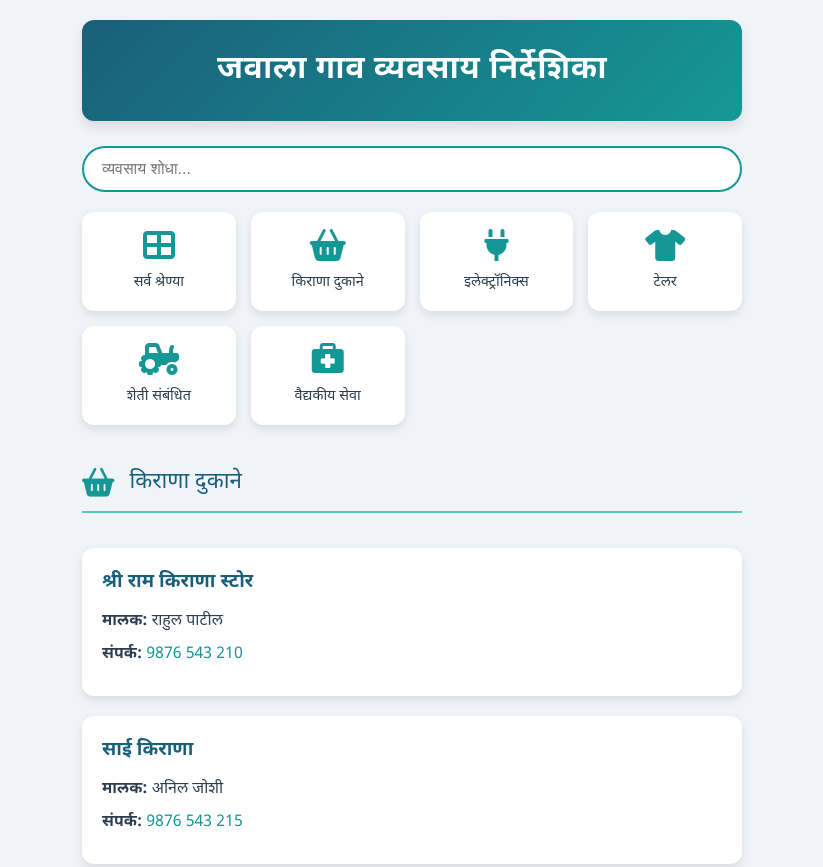
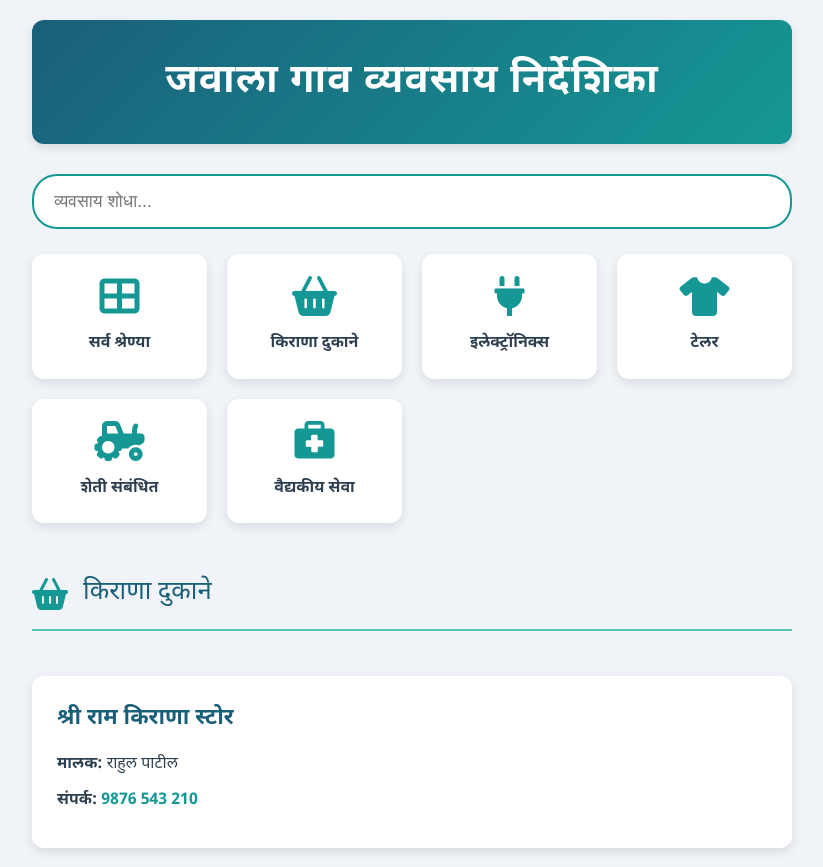
Before and after one commit to Incident-Tracker-Pro/Jawala-Village-Phone-Directory-Website, a plain HTML site: page index.html in a window 1280 px wide. Shown: the top 867 px of the page, without its empty margins (228-1051 px from the left). Drawn offline with Linux system fonts and the light colour scheme.

Commit message:
Update styles.css

```diff
--- a/styles.css
+++ b/styles.css
@@ -5,6 +5,8 @@
     --text-color: #2c3e50;
     --card-background: #ffffff;
     --accent-color: #57c5b6;
+    --border-radius: 12px;
+    --box-shadow: 0 4px 10px rgba(0,0,0,0.1);
 }
 
 * {
@@ -22,7 +24,7 @@ body {
 
 .container {
     width: 100%;
-    max-width: 700px;
+    max-width: 800px;
     margin: 0 auto;
     padding: 20px;
 }
@@ -31,31 +33,31 @@ header {
     background: linear-gradient(135deg, var(--primary-color), var(--secondary-color));
     color: white;
     text-align: center;
-    padding: 25px;
-    border-radius: 12px;
-    margin-bottom: 25px;
-    box-shadow: 0 6px 12px rgba(0,0,0,0.1);
+    padding: 30px;
+    border-radius: var(--border-radius);
+    margin-bottom: 30px;
+    box-shadow: var(--box-shadow);
 }
 
 header h1 {
-    font-size: 2rem;
-    font-weight: 600;
-    letter-spacing: 0.5px;
+    font-size: 2.5rem;
+    font-weight: 700;
+    letter-spacing: 1px;
 }
 
 .controls {
     display: flex;
     flex-direction: column;
-    gap: 20px;
-    margin-bottom: 25px;
+    gap: 25px;
+    margin-bottom: 30px;
 }
 
 .search-container input {
     width: 100%;
-    padding: 12px 18px;
+    padding: 15px 20px;
     border: 2px solid var(--secondary-color);
     border-radius: 25px;
-    font-size: 1rem;
+    font-size: 1.1rem;
     background-color: white;
     transition: all 0.3s ease;
     outline: none;
@@ -72,9 +74,9 @@ header h1 {
 
 .category-grid {
     display: grid;
-    grid-template-columns: repeat(4, 1fr);
-    gap: 15px;
-    margin-bottom: 15px;
+    grid-template-columns: repeat(auto-fit, minmax(150px, 1fr));
+    gap: 20px;
+    margin-bottom: 20px;
 }
 
 .category-item {
@@ -82,10 +84,10 @@ header h1 {
     flex-direction: column;
     align-items: center;
     justify-content: center;
-    padding: 15px;
-    border-radius: 12px;
+    padding: 20px;
+    border-radius: var(--border-radius);
     background-color: white;
-    box-shadow: 0 4px 10px rgba(0,0,0,0.1);
+    box-shadow: var(--box-shadow);
     cursor: pointer;
     transition: all 0.3s ease;
     border: 2px solid transparent;
@@ -102,23 +104,23 @@ header h1 {
 }
 
 .category-item i {
-    font-size: 2rem;
+    font-size: 2.5rem;
     color: var(--secondary-color);
-    margin-bottom: 10px;
+    margin-bottom: 15px;
 }
 
 .category-item span {
-    font-size: 0.9rem;
+    font-size: 1rem;
     text-align: center;
-    font-weight: 500;
+    font-weight: 600;
 }
 
 .selected-category-name {
     text-align: center;
-    font-size: 1.2rem;
+    font-size: 1.4rem;
     color: var(--primary-color);
-    margin-bottom: 15px;
-    font-weight: 600;
+    margin-bottom: 20px;
+    font-weight: 700;
     opacity: 0;
     transition: opacity 0.3s ease;
 }
@@ -126,30 +128,30 @@ header h1 {
 .business-grid {
     display: grid;
     grid-template-columns: 1fr;
-    gap: 20px;
+    gap: 25px;
 }
 
 .category-header {
     display: flex;
     align-items: center;
     gap: 15px;
-    font-size: 1.4rem;
+    font-size: 1.6rem;
     color: var(--primary-color);
-    margin-bottom: 15px;
+    margin-bottom: 20px;
     border-bottom: 2px solid var(--accent-color);
-    padding-bottom: 10px;
+    padding-bottom: 15px;
 }
 
 .category-header i {
     color: var(--secondary-color);
-    font-size: 1.8rem;
+    font-size: 2rem;
 }
 
 .business-card {
     background-color: var(--card-background);
-    border-radius: 12px;
-    padding: 20px;
-    box-shadow: 0 4px 10px rgba(0,0,0,0.1);
+    border-radius: var(--border-radius);
+    padding: 25px;
+    box-shadow: var(--box-shadow);
     transition: transform 0.3s ease, box-shadow 0.3s ease;
 }
 
@@ -159,21 +161,21 @@ header h1 {
 }
 
 .business-card h4 {
-    font-size: 1.2rem;
+    font-size: 1.4rem;
     color: var(--primary-color);
-    margin-bottom: 10px;
-    font-weight: 600;
+    margin-bottom: 15px;
+    font-weight: 700;
 }
 
 .business-card p {
-    margin: 8px 0;
+    margin: 10px 0;
     color: var(--text-color);
 }
 
 .business-card a {
     color: var(--secondary-color);
     text-decoration: none;
-    font-weight: 500;
+    font-weight: 600;
     transition: color 0.3s ease;
 }
 
@@ -185,10 +187,10 @@ header h1 {
 .no-results {
     text-align: center;
     color: var(--primary-color);
-    padding: 20px;
+    padding: 25px;
     background-color: white;
-    border-radius: 12px;
-    box-shadow: 0 4px 10px rgba(0,0,0,0.1);
+    border-radius: var(--border-radius);
+    box-shadow: var(--box-shadow);
 }
 
 @media screen and (max-width: 600px) {
@@ -201,11 +203,11 @@ header h1 {
     }
 
     header h1 {
-        font-size: 1.6rem;
+        font-size: 2rem;
     }
 
     .controls input {
-        font-size: 0.95rem;
-        padding: 10px 15px;
+        font-size: 1rem;
+        padding: 12px 18px;
     }
 }
```
